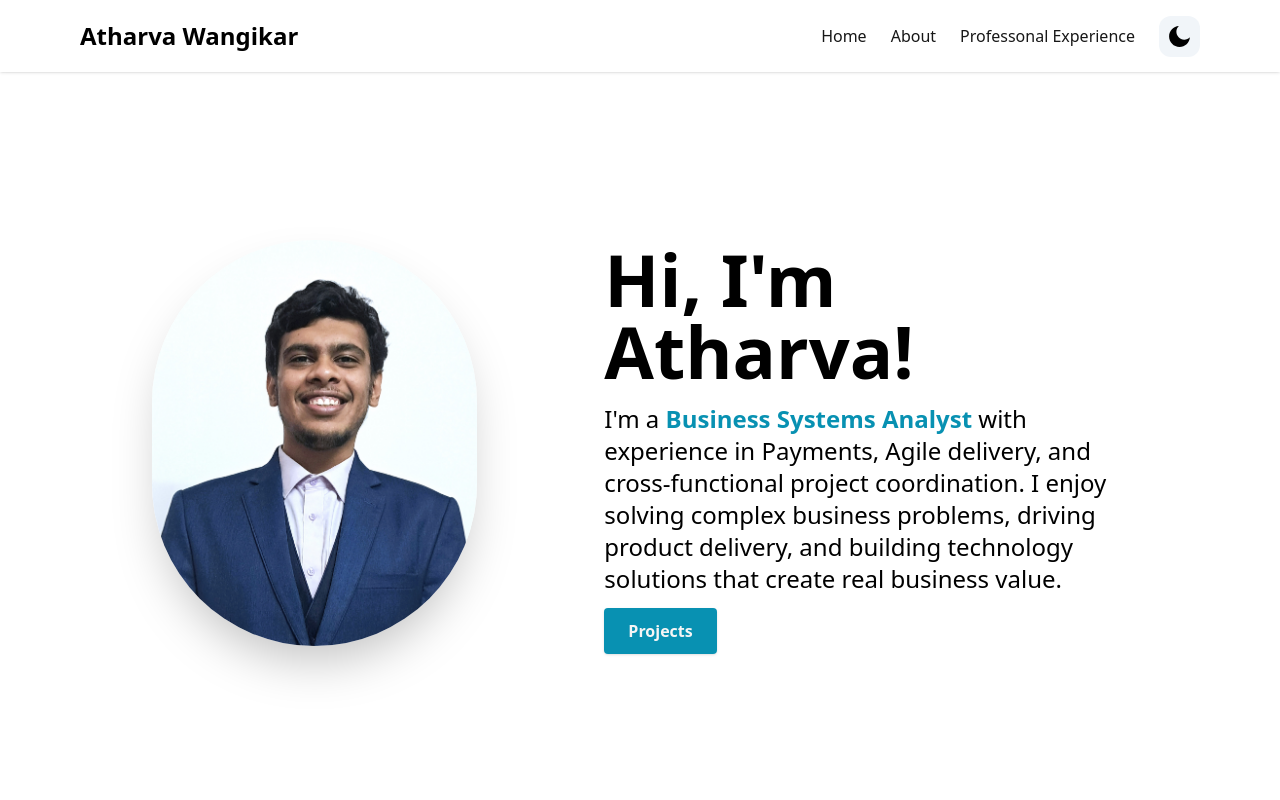
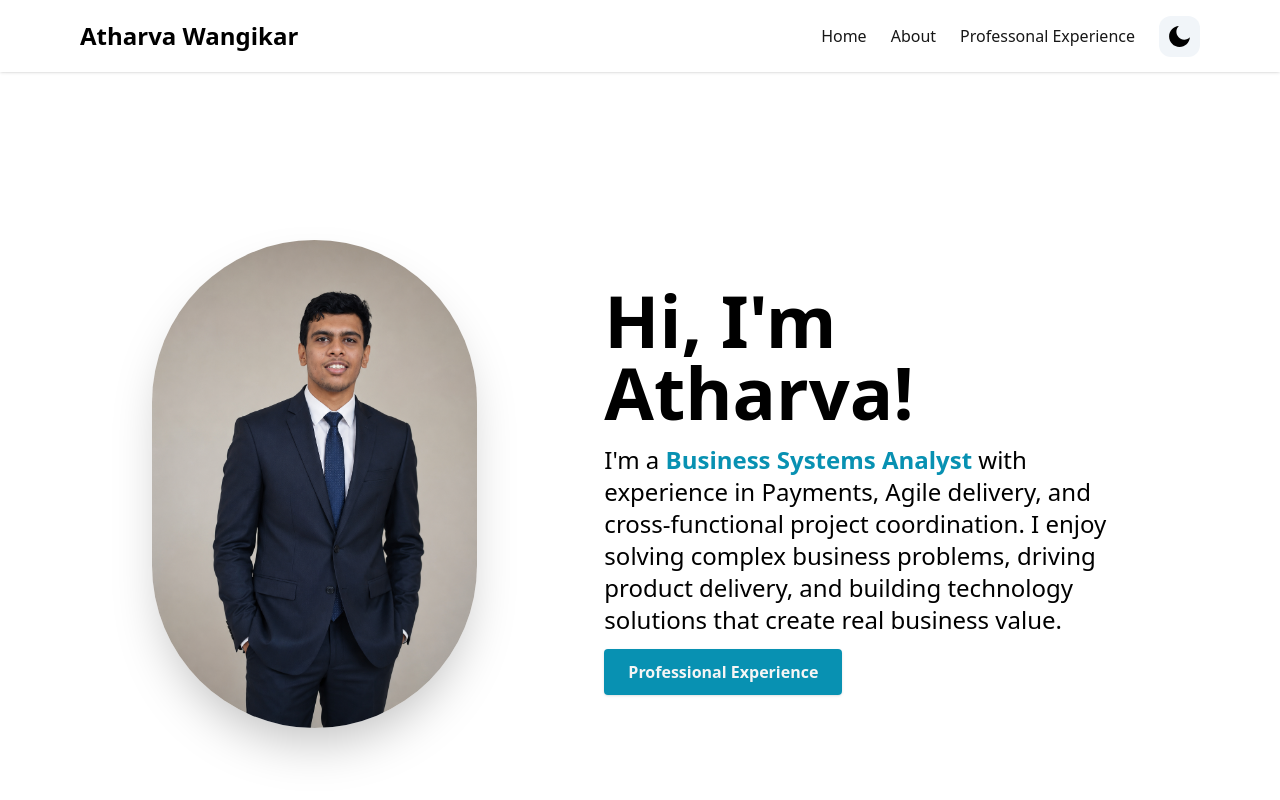
Before and after one commit to AtharvaWangikar/portfolio, a Next.js app: page / in a window 1280 px wide. Shown: the top 800 px of the page. Built offline with nearby package versions, Linux system fonts and the light colour scheme.

Commit message:
Update HeroSection.tsx
image

```diff
--- a/components/HeroSection.tsx
+++ b/components/HeroSection.tsx
@@ -10,7 +10,7 @@ const HeroSection = () => {
       <div className="flex flex-col text-center items-center justify-center animate-fadeIn animation-delay-2 my-10 py-16 sm:py-32 md:py-48 md:flex-row md:space-x-4 md:text-left">
         <div className="md:mt-2 md:w-1/2">
           <Image
-            src="/atharva.jpg"
+            src="/Atharva_Wangikar.png"
             alt=""
             width={325}
             height={325}
@@ -27,7 +27,7 @@ const HeroSection = () => {
 with experience in Payments, Agile delivery, and cross-functional project coordination. I enjoy solving complex business problems, driving product delivery, and building technology solutions that create real business value.
           </p>
           <Link
-            to="projects"
+            to="professional experience"
             className="text-neutral-100 font-semibold px-6 py-3 bg-cyan-600 rounded shadow hover:bg-blue-700"
             activeClass="active"
             spy={true}
@@ -35,7 +35,7 @@ with experience in Payments, Agile delivery, and cross-functional project coordi
             offset={-100}
             duration={500}
           >
-            Projects
+            Professional Experience
           </Link>
         </div>
       </div>
```
